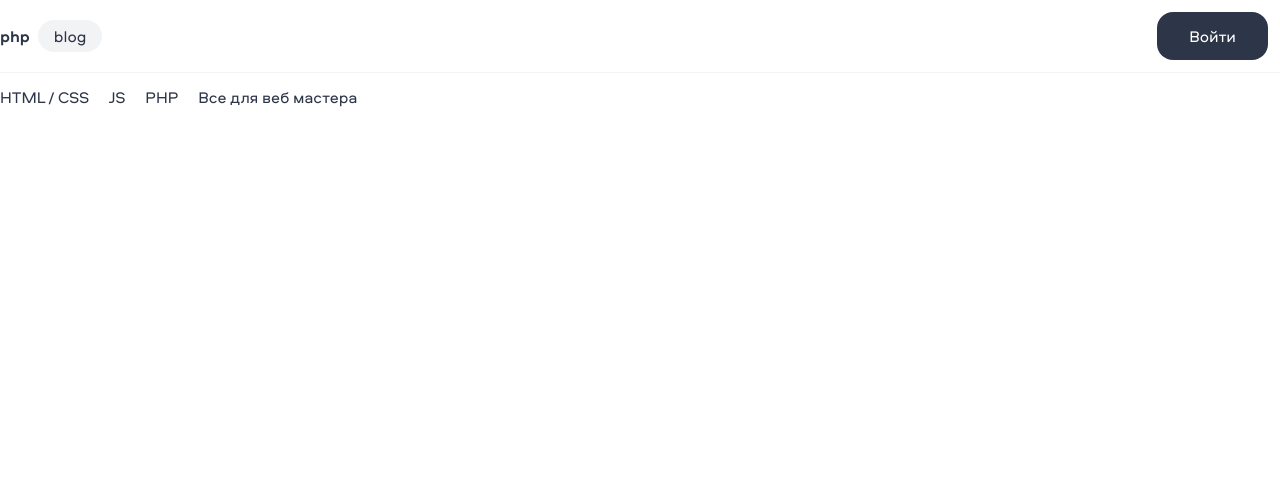
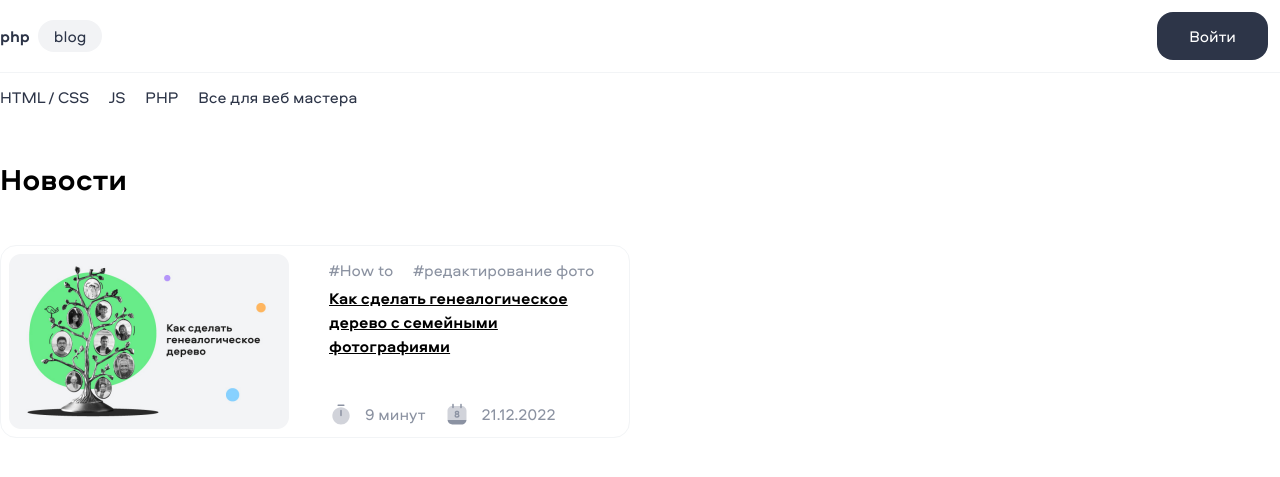
Before and after one commit to Evools/php-blog, a PHP site: page / in a window 1280 px wide. Shown: the top 477 px of the page. Run offline with PHP 8.4, Linux system fonts and the light colour scheme; data comes from the database, SQL or seed files in the repository.

Commit message:
create news post

```diff
--- a/assets/css/style.css
+++ b/assets/css/style.css
@@ -544,20 +544,44 @@ video {
   --tw-backdrop-sepia:  ;
 }
 
+.mb-1 {
+  margin-bottom: 0.25rem;
+}
+
 .mr-3 {
   margin-right: 0.75rem;
+}
+
+.mt-11 {
+  margin-top: 2.75rem;
+}
+
+.mt-12 {
+  margin-top: 3rem;
 }
 
 .flex {
   display: flex;
 }
 
+.w-full {
+  width: 100%;
+}
+
+.max-w-\[280px\] {
+  max-width: 280px;
+}
+
 .items-center {
   align-items: center;
 }
 
-.gap-4 {
-  gap: 1rem;
+.gap-3 {
+  gap: 0.75rem;
+}
+
+.gap-5 {
+  gap: 1.25rem;
 }
 
 .rounded-2xl {
@@ -584,13 +608,36 @@ video {
   padding-bottom: 0.75rem;
 }
 
+.text-3xl {
+  font-size: 1.875rem;
+  line-height: 2.25rem;
+}
+
+.text-base {
+  font-size: 1rem;
+  line-height: 1.5rem;
+}
+
 .font-\[700\] {
   font-weight: 700;
+}
+
+.font-bold {
+  font-weight: 700;
+}
+
+.text-\[\#8B92A1\] {
+  --tw-text-opacity: 1;
+  color: rgb(139 146 161 / var(--tw-text-opacity));
 }
 
 .text-white {
   --tw-text-opacity: 1;
   color: rgb(255 255 255 / var(--tw-text-opacity));
+}
+
+.underline {
+  text-decoration-line: underline;
 }
 
 .transition {
@@ -641,12 +688,17 @@ video {
   font-weight: 600;
 }
 
-.wrapper{
+.icon {
+  width: 24px;
+  height: 24px;
+}
+
+.wrapper {
   font-family: "Aeroport", sans-serif;
 }
 
-.border-gray{
-  border-bottom: 1px solid #F2F4F6;
+.border-gray {
+  border-bottom: 1px solid #f2f4f6;
 }
 
 .nav-bar {
@@ -770,6 +822,63 @@ video {
   color: rgb(70 122 233 / var(--tw-text-opacity));
 }
 
+.post {
+  display: flex;
+  width: 100%;
+  align-items: center;
+  gap: 2.5rem;
+  border-radius: 1rem;
+  border-width: 1px;
+  --tw-border-opacity: 1;
+  border-color: rgb(242 244 246 / var(--tw-border-opacity));
+  padding: 0.5rem;
+}
+
+.news {
+  width: 100%;
+}
+
+@media (min-width: 640px) {
+  .news {
+    max-width: 640px;
+  }
+}
+
+@media (min-width: 768px) {
+  .news {
+    max-width: 768px;
+  }
+}
+
+@media (min-width: 1024px) {
+  .news {
+    max-width: 1024px;
+  }
+}
+
+@media (min-width: 1280px) {
+  .news {
+    max-width: 1280px;
+  }
+}
+
+@media (min-width: 1536px) {
+  .news {
+    max-width: 1536px;
+  }
+}
+
+.news {
+  margin: auto;
+  margin-top: 2.5rem;
+}
+
+.row-post {
+  display: grid;
+  grid-template-columns: repeat(auto-fill, minmax(600px, 1fr));
+  gap: 20px;
+}
+
 @media screen and (max-width: 460px) {
   .nav-bar {
     flex-direction: column;
--- /dev/null
+++ b/include/news/index.php
@@ -0,0 +1,30 @@
+<div class="news">
+  <h2 class="text-3xl font-bold">Новости</h2>
+  <div class="mt-12 row-post">
+    <div class="post">
+      <a href="#" class="post-img max-w-[280px]">
+        <img class="w-full" src="./assets/img/news.png" alt="">
+      </a>
+      <div class="post-content">
+        <div class="post-tag flex items-center text-[#8B92A1] mb-1 gap-5">
+          <a href="#">#How to</a>
+          <a href="#">#редактирование фото</a>
+        </div>
+        <a href="/" class="text-base underline font-bold transition hover:text-[#467AE9]">Как сделать генеалогическое дерево с семейными фотографиями</a>
+        <div class="post-date mt-11 flex items-center gap-5 text-[#8B92A1]">
+          <div class="post-date-time flex items-center gap-3">
+            <svg class="icon">
+              <use xlink:href="./assets/img/svg/svg-sprite.svg#timer"></use>
+            </svg>
+            <span>9 минут</span>
+          </div>
+          <div class="post-date-time flex items-center gap-3">
+            <svg class="icon">
+              <use xlink:href="./assets/img/svg/svg-sprite.svg#calendar"></use>
+            </svg>
+            <span>21.12.2022</span>
+          </div>
+        </div>
+      </div>
+    </div>
+  </div>
--- a/pages/index.php
+++ b/pages/index.php
@@ -1,6 +1,6 @@
 <?php
-    require_once "./config/config.php";
-    $title_name = "PHP Blog";
+require_once "./config/config.php";
+$title_name = "PHP Blog";
 ?>
 
 <?php include "./layout/header.php"; ?>
@@ -9,5 +9,7 @@
         <?php include "./layout/nav.php"; ?>
         <?php include "./include/category/index.php"; ?>
     </header>
+
+    <?php include "./include/news/index.php" ?>
 </div>
 <?php include "./layout/footer.php"; ?>
```
Also changed, not shown: assets/css/input.css (+28 -15 lines), assets/img/news.png (added), assets/img/svg/svg-sprite.svg (added), package-lock.json, 1 other file.
